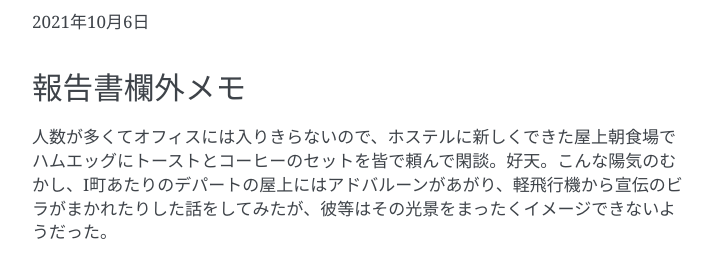
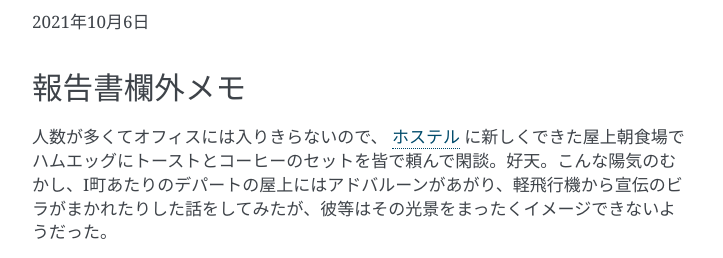
Before and after one commit to pinvo/pinvo.github.io, a plain HTML site: page epic.html in a window 1280 px wide. Shown: the part 6880-7138 px from the top of the page, without its empty margins (388-1111 px from the left). Drawn offline with nearby package versions, Linux system fonts and the light colour scheme; some packages are replaced by stand-ins of ours.

Commit message:
Update epic.html

```diff
--- a/epic.html
+++ b/epic.html
@@ -190,7 +190,7 @@
 </div>
 <div class="section" id="id23">
 <h2>報告書欄外メモ<a class="headerlink" href="#id23" title="このヘッドラインへのパーマリンク">¶</a></h2>
-<p id="index-6">人数が多くてオフィスには入りきらないので、ホステルに新しくできた屋上朝食場でハムエッグにトーストとコーヒーのセットを皆で頼んで閑談。好天。こんな陽気のむかし、I町あたりのデパートの屋上にはアドバルーンがあがり、軽飛行機から宣伝のビラがまかれたりした話をしてみたが、彼等はその光景をまったくイメージできないようだった。</p>
+<p id="index-6">人数が多くてオフィスには入りきらないので、 <a class="reference internal" href="office.html#office"><span class="std std-ref">ホステル</span></a> に新しくできた屋上朝食場でハムエッグにトーストとコーヒーのセットを皆で頼んで閑談。好天。こんな陽気のむかし、I町あたりのデパートの屋上にはアドバルーンがあがり、軽飛行機から宣伝のビラがまかれたりした話をしてみたが、彼等はその光景をまったくイメージできないようだった。</p>
 <table class="docutils footnote" frame="void" id="id24" rules="none">
 <colgroup><col class="label" /><col /></colgroup>
 <tbody valign="top">
```
